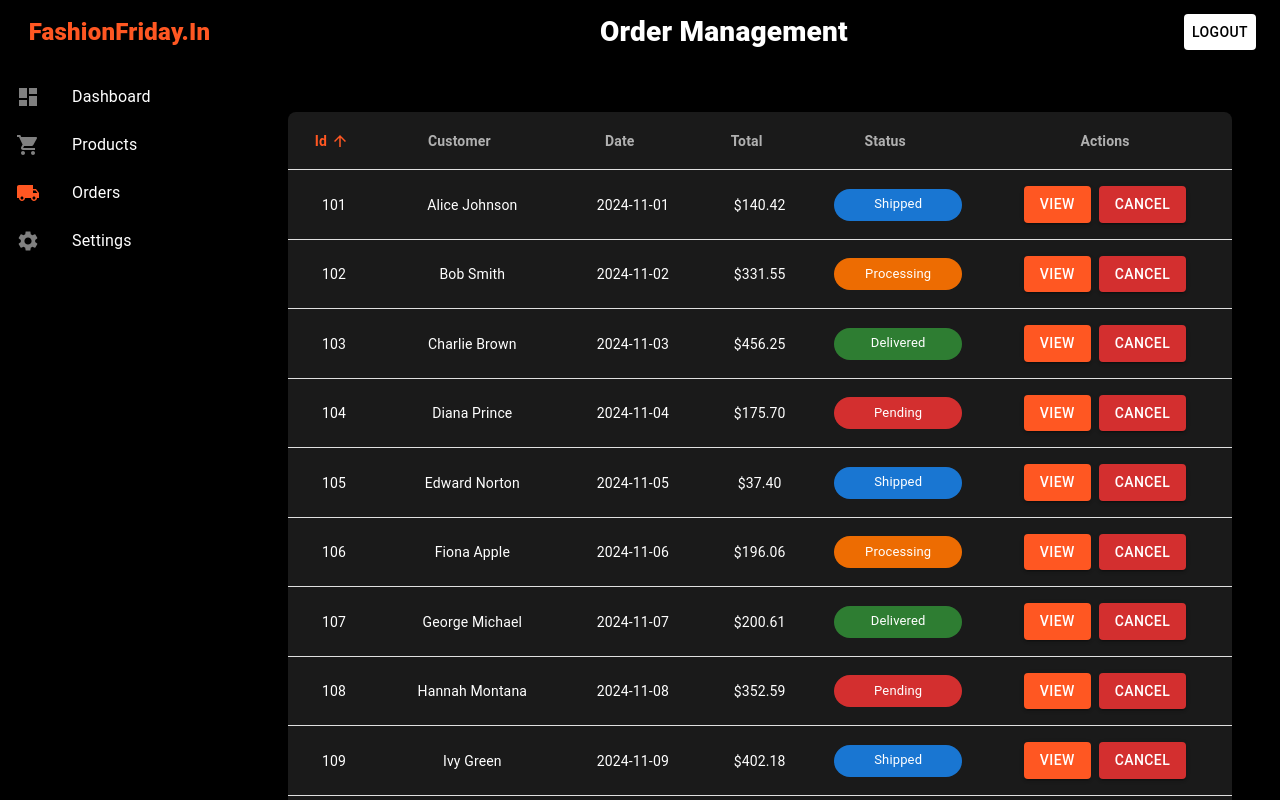
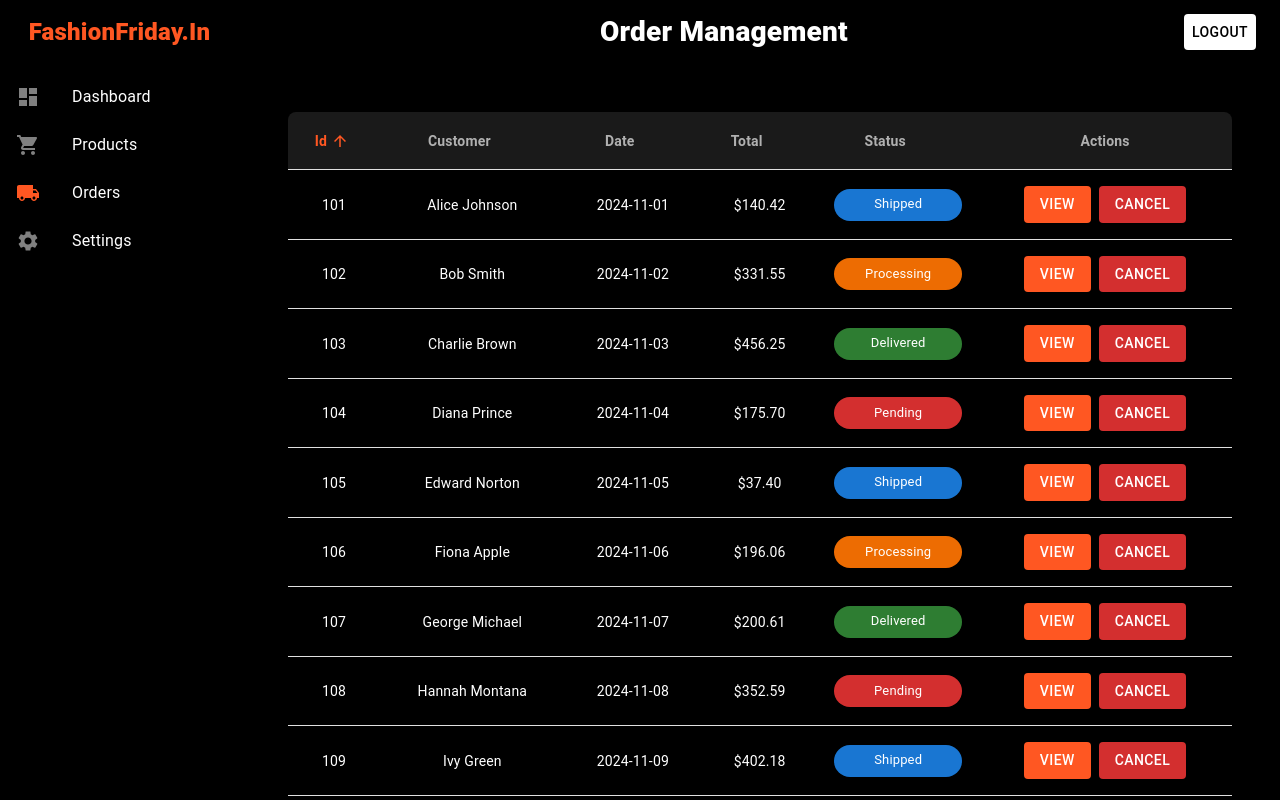
Before and after one commit to ajmalfaris11/react-mui-dashboard, a React (Create React App) app: page /Orders in a window 1280 px wide. Shown: the top 800 px of the page. Built offline with nearby package versions, Linux system fonts and the light colour scheme.

Commit message:
Orders Page table color pattern changed

```diff
--- a/src/app/pages/Orders/index.js
+++ b/src/app/pages/Orders/index.js
@@ -125,12 +125,11 @@ export default function OrdersPage() {
                 </TableCell>
               </TableRow>
             </TableHead>
-            <TableBody>
+            <TableBody sx={{backgroundColor:"black"}}>
               {orders.map((order) => (
                 <TableRow
                   key={order.id}
-                  hover
-                  sx={{ "&:hover": { bgcolor: "#333333" } }}
+                  sx={{ "&:hover": { bgcolor: "#3336" } }}
                 >
                   <TableCell sx={{ color: "white",textAlign:"center" }}>{order.id}</TableCell>
                   <TableCell sx={{ color: "white",textAlign:"center" }}>
```
